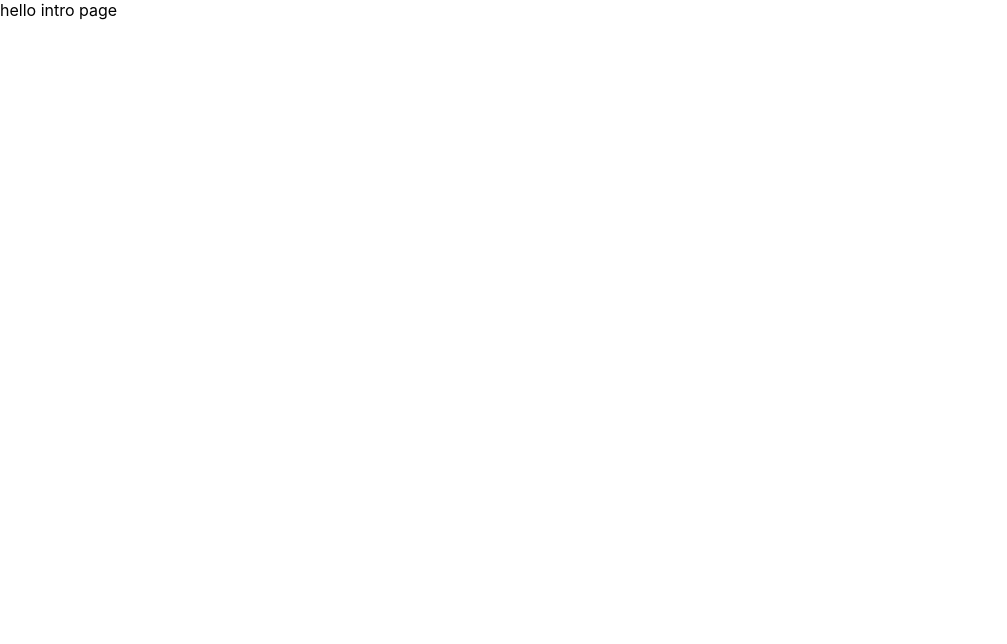
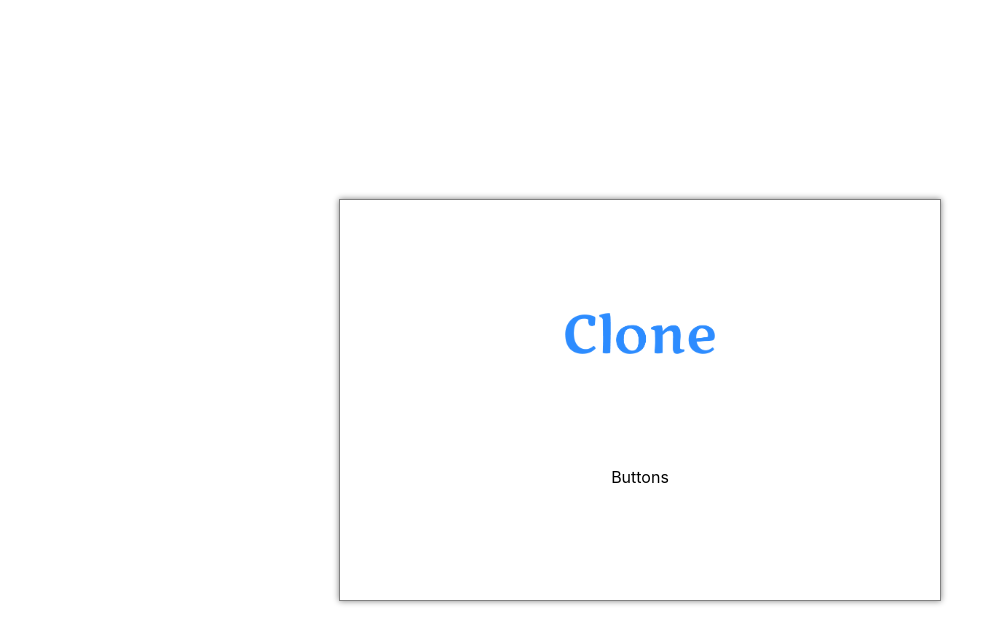
Before and after one commit to turkalpjr/discordclonefrontend, a React (Create React App) app: page / in a window 1280 px wide. Shown: the top 644 px of the page, without its empty margins (0-1007 px from the left). Built offline with nearby package versions, Linux system fonts and the light colour scheme.

Commit message:
intro page yapıldı
intro page yapıldı

```diff
--- a/src/IntroductionPage/IntroductionPage.css
+++ b/src/IntroductionPage/IntroductionPage.css
@@ -0,0 +1,60 @@
+.introduction_page_container {
+    width: 100%;
+    height: 100vh;
+    display: flex;
+    align-items: center;
+    justify-content: center;
+  }
+
+  .introduction_page_panel {
+    width: 600px;
+    height: 400px;
+    background-color: white;
+    border: 1px solid grey;
+    filter: drop-shadow(0 0 0.2rem grey);
+    display: flex;
+    flex-direction: column;
+    align-items: center;
+    justify-content: space-evenly;
+  }
+
+  .introduction_page_image {
+    width: 150px;
+  }
+
+  .connecting_buttons_container {
+    display: flex;
+    flex-direction: column;
+  }
+
+  .join_room_button {
+    background-color: #2d8cff;
+    border: 1px solid #e5e5e5;
+    color: white;
+    font-size: 13px;
+    font-weight: 700;
+    width: 180px;
+    height: 30px;
+    border-radius: 8px;
+    transition: 0.3s;
+  }
+
+  .join_room_button:hover {
+    background-color: blue;
+  }
+
+  .create_room_button {
+    margin-top: 15px;
+    background-color: white;
+    border: 1px solid #e5e5e5;
+    color: black;
+    font-size: 13px;
+    width: 180px;
+    height: 30px;
+    border-radius: 8px;
+    transition: 0.3s;
+  }
+
+  .create_room_button:hover {
+    background-color: #e5e5e5;
+  }
--- a/src/IntroductionPage/IntroductionPage.js
+++ b/src/IntroductionPage/IntroductionPage.js
@@ -1,9 +1,15 @@
 import React from 'react'
+import logo from '../resources/images/logo.png';
 
-const IntroductionPage = () => {
+import './IntroductionPage.css';
+
+const IntroductionPage = (props) => {
     return (
-        <div>
-            hello intro page
+        <div className='introduction_page_container'>
+            <div className='introduction_page_panel'>
+              <img src={logo} className='introduction_page_image'></img>
+              Buttons
+            </div>
         </div>
     );
 };
```
Also changed, not shown: src/resources/images/check.png (added), src/resources/images/logo.png (added).
